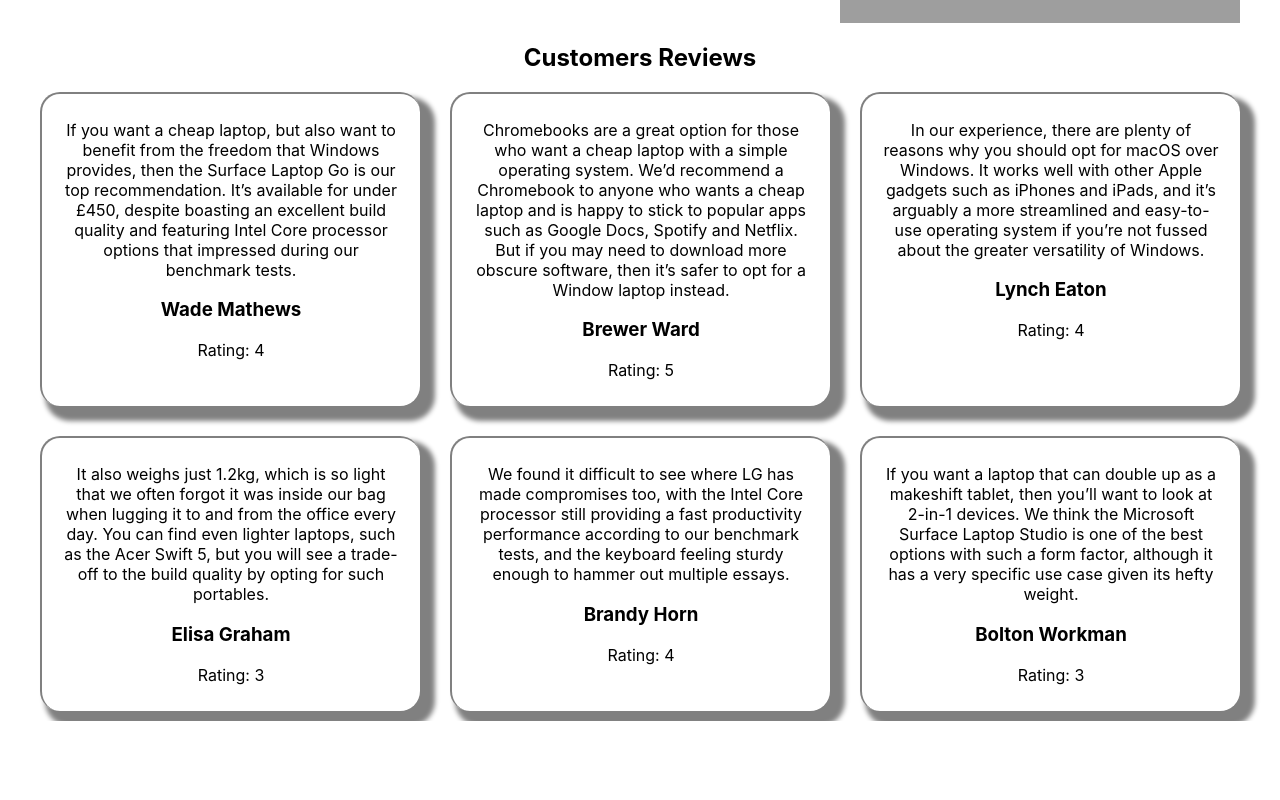
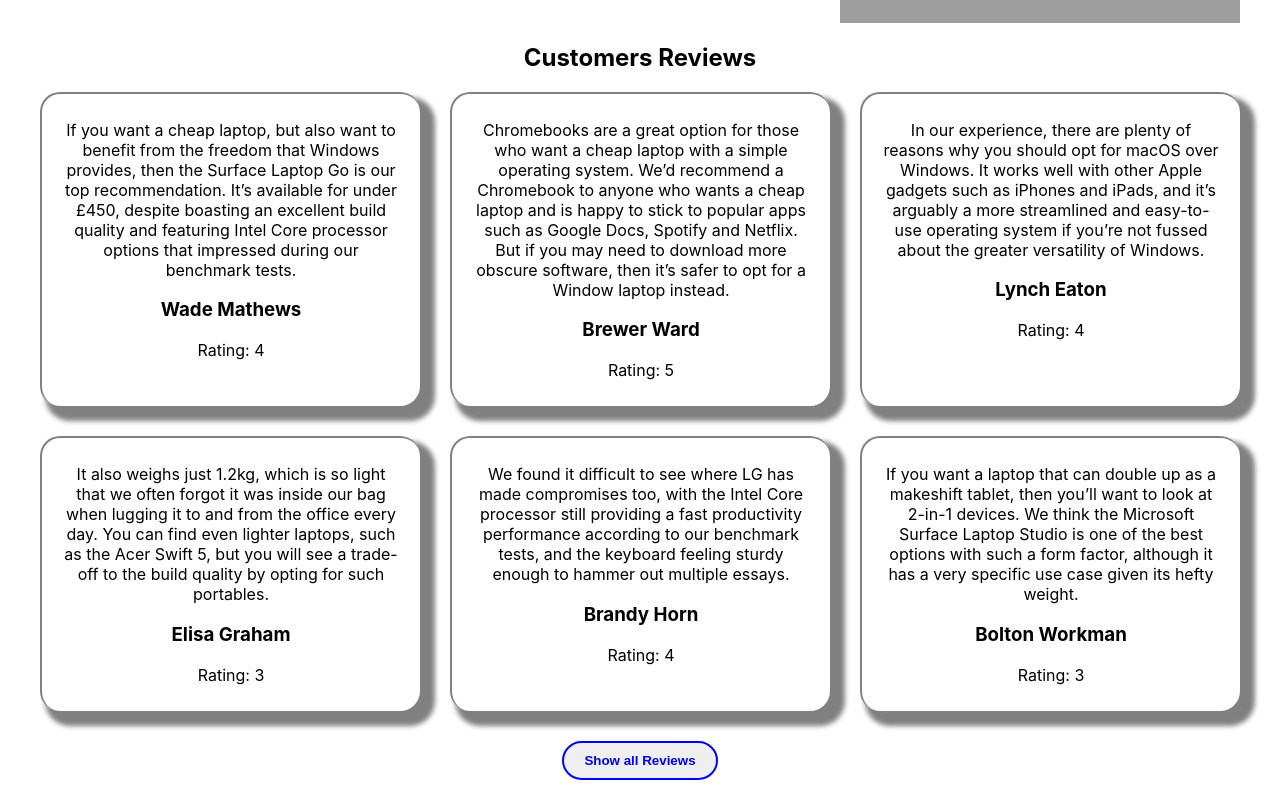
Before and after one commit to faisalkn-71/laptop-arena-reviews, a React (Create React App) app: page / in a window 1280 px wide. Shown: the part 389-1189 px from the top of the page. Before the commit the page ends 1110 px from the top, so only its background shows below. Built offline with nearby package versions, Linux system fonts and the light colour scheme; grey boxes are pictures that could not be loaded.

Commit message:
show-all-reviews-btn

```diff
--- a/src/Components/Home/Home.css
+++ b/src/Components/Home/Home.css
@@ -7,3 +7,23 @@
     text-align: start;
 
 }
+
+.all-reviews{
+    font-weight: 700;
+    padding: 10px 10px;
+    border: 2px solid blue;
+    border-radius: 20px;
+    margin: 20px 0;
+
+}
+
+.all-reviews a{
+    text-decoration: none;
+    padding: 10px 10px;
+    border-radius: 20px;
+}
+
+.all-reviews :hover{
+    color: white;
+    background-color: blue;
+}
--- a/src/Components/Home/Home.js
+++ b/src/Components/Home/Home.js
@@ -1,5 +1,6 @@
 import React from 'react';
 import useReviews from '../../hooks/useReviews';
+import { Link } from 'react-router-dom';
 import Review from '../Review/Review';
 import './Home.css'
 
@@ -34,6 +35,11 @@
                     ></Review>)
                 }
                 </div>
+
+                <button className='all-reviews'>
+                <Link to='/reviews' >Show all Reviews</Link>
+                </button>
+
             </div>
 
         </div>
```
